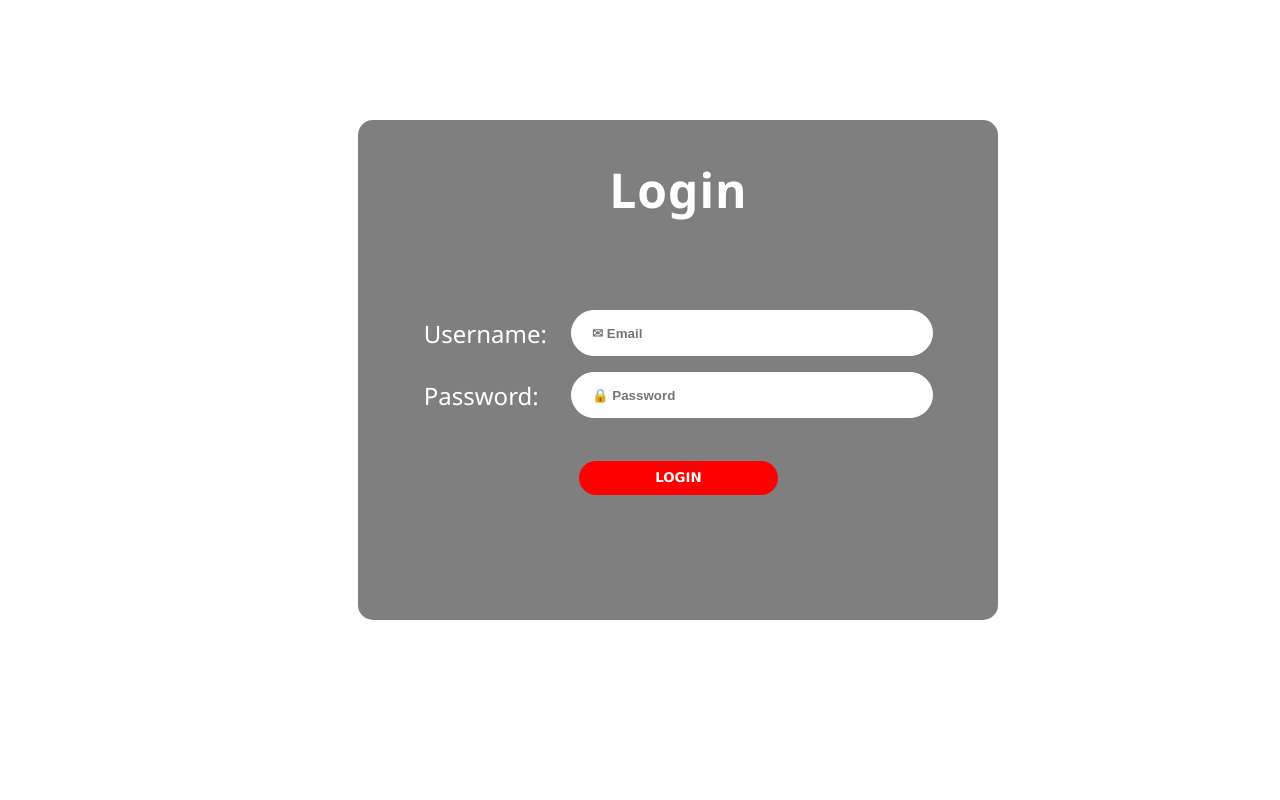
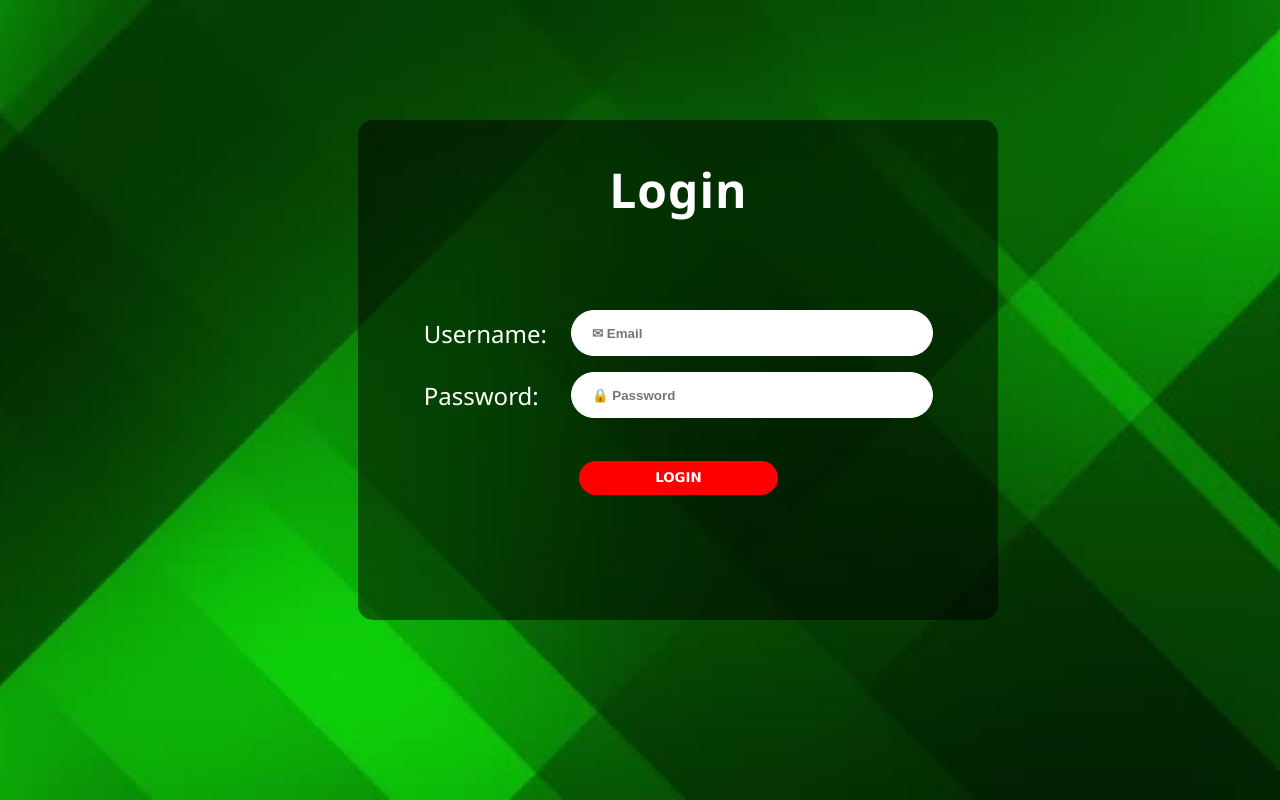
Before and after one commit to ashensilva12/SarpResQ, a React (Vite) app: page / in a window 1280 px wide. Built offline with nearby package versions, Linux system fonts and the light colour scheme.

Commit message:
Update Login.css

```diff
--- a/src/component/pages/Login.css
+++ b/src/component/pages/Login.css
@@ -1,6 +1,14 @@
 *{
     margin:0;
     padding:0;
+
+}
+body{
+    background-image: url('../../assets/login.jpg');
+    background-size: cover;
+    background-position: center;
+    background-repeat: no-repeat;
+    min-height: 100vh;
 }
 .loginbox{
     position: fixed;
```
